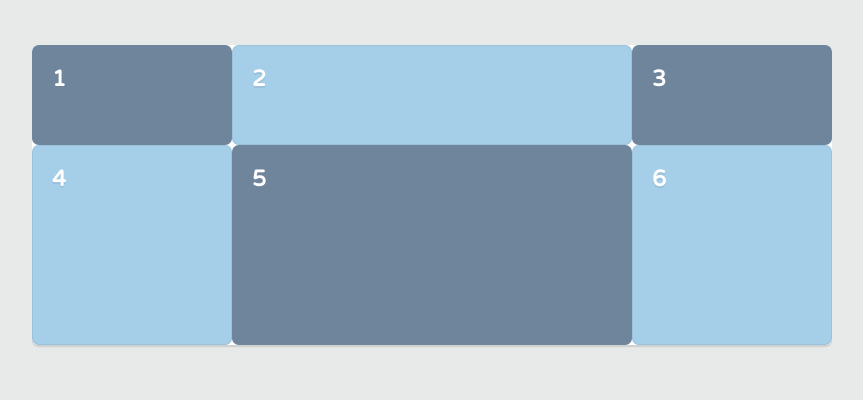
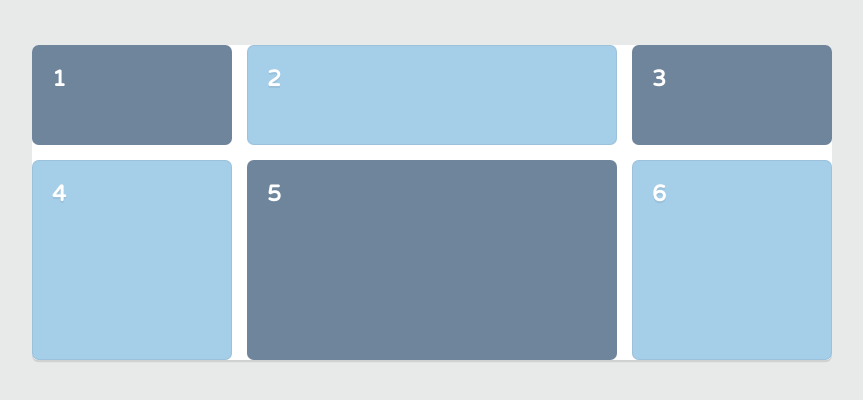
Before and after one commit to tijo-thomas/css-grid, a plain HTML site: page index.html in a window 1280 px wide. Shown: the whole page, without its empty margins (208-1071 px from the left). Drawn offline with Linux system fonts and the light colour scheme.

Commit message:
Adds grid gutters.

```diff
--- a/css/grid.css
+++ b/css/grid.css
@@ -7,4 +7,5 @@
     display: grid;
     grid-template-columns: 200px auto 200px;
     grid-template-rows: 100px 200px;
+    grid-gap: 15px; // Sets column gutter
 }
```
